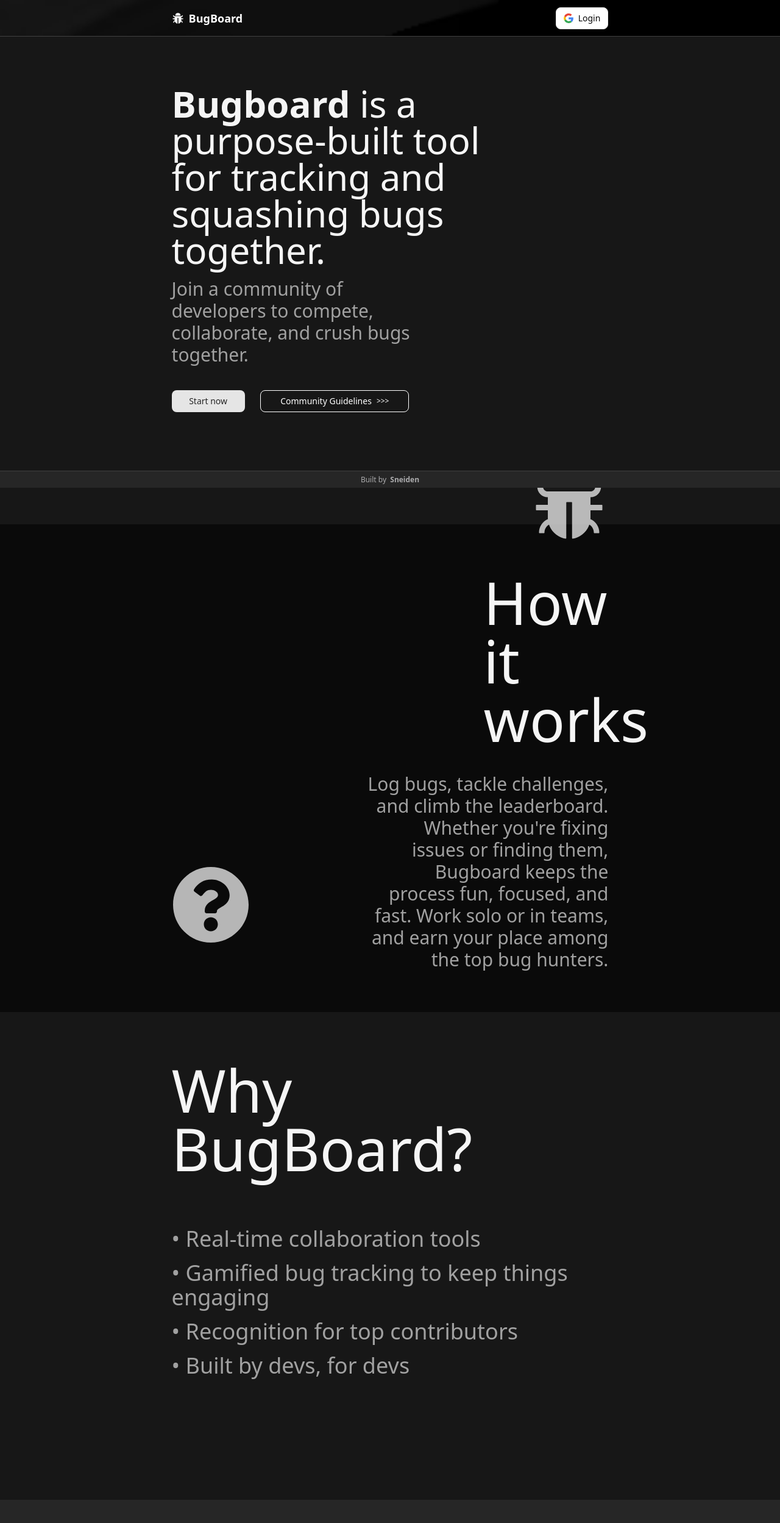
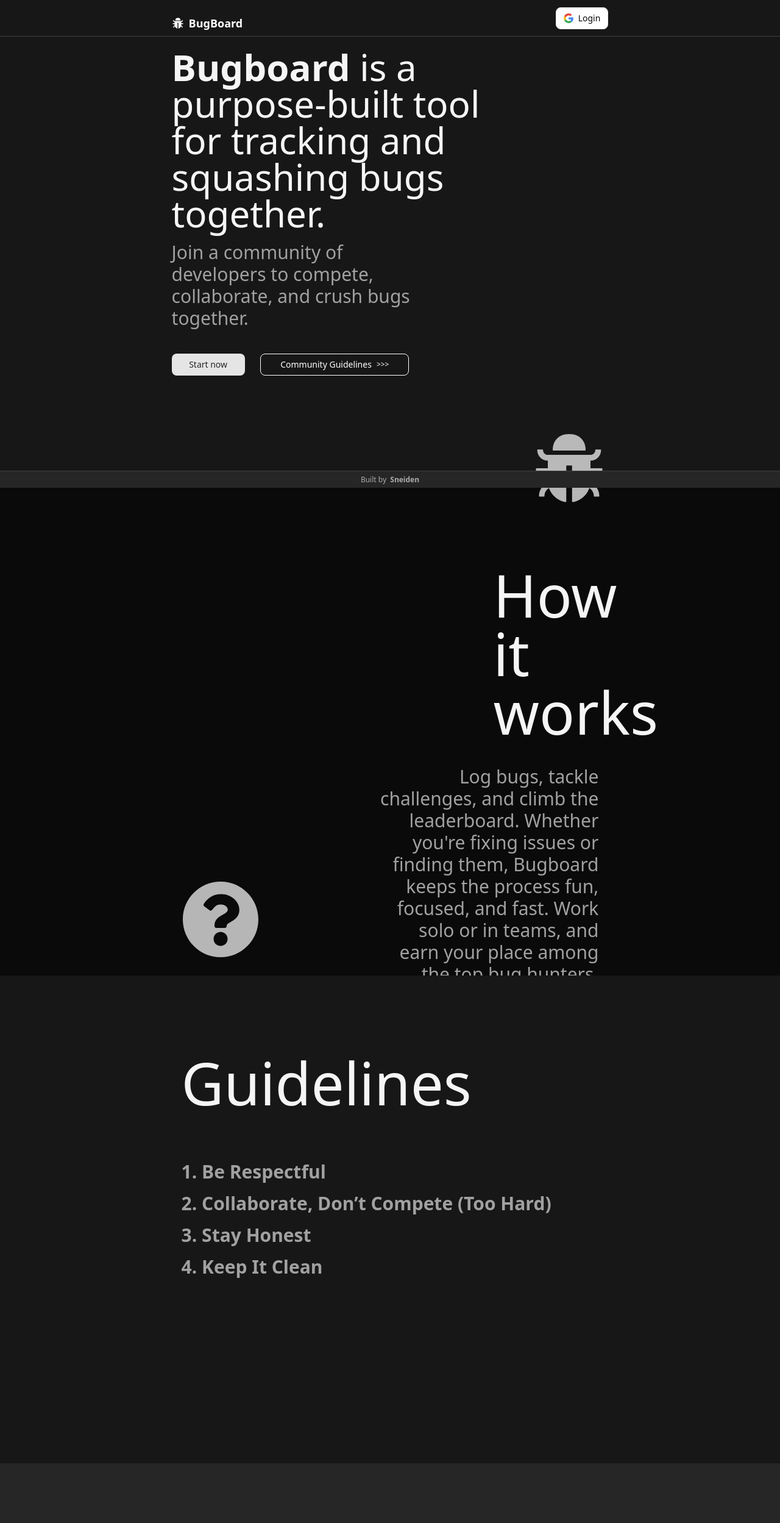
Before and after one commit to sneidenfernandes/issue-tracker, a Next.js app: page / in a window 1280 px wide. Shown: the top 2498 px of the page at 61% size. Before the commit the page ends 2460 px from the top, so only its background shows below. Built offline with nearby package versions, Linux system fonts and the light colour scheme; no server answers.

Commit message:
Dropdown added

```diff
--- /dev/null
+++ b/app/components/Dropdown.tsx
@@ -0,0 +1,28 @@
+import { useSession } from 'next-auth/react'
+import React from 'react'
+
+
+interface DropdownInput {
+    ref: React.Ref<HTMLDivElement | null>
+}
+
+const Dropdown = ({ref}: DropdownInput) => {
+    const {data:session} = useSession();
+
+
+  return (
+    <div ref={ref} id="dropdown" className="z-10 absolute  bg-neutral-700 divide-y divide-gray-100 rounded-lg shadow-sm w-60 mt-35">
+        <ul className="py-2 text-sm text-gray-700 dark:text-gray-200" aria-labelledby="dropdownDefaultButton">
+        <li>
+            <a href="#" className="block px-4 py-2 text-neutral-300 text-sm">{session?.user?.email}</a>
+        </li>
+
+        <li>
+            <a href="#" className="block px-4 py-2 text-neutral-400 hover:bg-neutral-600 rounded">Sign out</a>
+        </li>
+        </ul>
+    </div>
+  )
+}
+
+export default Dropdown
--- a/app/components/Footer.tsx
+++ b/app/components/Footer.tsx
@@ -2,7 +2,7 @@
 
 const Footer = () => {
   return (
-    <footer className='w-full fixed bottom-0 h-7 text-xs bg-neutral-800 text-zinc-200/70 flex justify-center items-center font-light border-t-[1px] border-neutral-700'>
+    <footer className='w-full fixed bottom-0 h-7 text-xs bg-neutral-800 text-zinc-200/70 flex justify-center items-center font-light border-t-[1px] border-neutral-700 z-300'>
       Built by
       &nbsp;
       <a href="https://sneiden.com" className='font-semibold hover:underline'>Sneiden</a>
--- a/app/components/Navbar.tsx
+++ b/app/components/Navbar.tsx
@@ -1,11 +1,11 @@
 "use client";
 import React from 'react';
-import {AiFillBug} from "react-icons/ai"
 import Link from 'next/link';
 import { useSession } from 'next-auth/react';
 import { Button } from '@/components/ui/button';
 import { GoogleLogo } from './icons/google-logo';
 import { signIn, signOut } from 'next-auth/react';
+import BugboardLogo from './icons/BugboardLogo';
 
 
 
@@ -14,20 +14,17 @@
 
 const Navbar = () => {
 
+
+
   return (
     <nav className='fixed h-15 border-b-[1px] border-neutral-700 top-0 w-full mx-auto flex justify-center items-center z-100'>
         <div className='flex justify-between'>
             <div className='flex flex-col justify-center'>
                 <div className='flex justify-between items-center min-w-[90vw] md:min-w-[80vw]  lg:min-w-[56vw]'>
                     <Link href="/">
-                        <div className='flex justify-center items-center text-white '>
-                            <AiFillBug className=' h-5 w-5'/>
-                            <p className='text-lg ml-2  font-inter font-bold'>BugBoard</p>
-                        </div>
+                        <BugboardLogo/>
                     </Link>
                     <AuthStatus/>
-
-
                 </div>
 
             </div>
@@ -42,7 +39,7 @@
     if(status === "unauthenticated"){
         return (
             <div>
-                <Button variant="outline" onClick={()=>{signIn("google")}}>
+                <Button variant="outline" onClick={()=>{signIn("google",{callbackUrl:'/home'})}}>
                     <GoogleLogo/>
                      Login
                 </Button>
@@ -58,7 +55,7 @@
     if(status === "authenticated"){
         return (
             <div>
-                <Button variant="outline" onClick={()=>{signOut()}}>
+                <Button variant="outline" onClick={()=>{signOut({callbackUrl:"/"})}}>
                      Logout
                 </Button>
             </div>
--- /dev/null
+++ b/app/components/Sidebar.tsx
@@ -0,0 +1,81 @@
+"use client";
+import React, { useState, useEffect, useRef } from 'react'
+import BugboardLogo from './icons/BugboardLogo'
+import { useSession } from 'next-auth/react';
+import Dropdown from './Dropdown';
+
+const Sidebar = () => {
+
+    const [dropdown, setDropdown] = useState<boolean>(false);
+
+    const {data:session} = useSession();
+    console.log(session);
+
+
+    const dropdownRef = useRef<HTMLDivElement | null>(null);
+
+    useEffect(()=>{
+
+        const handleOutsideclick = (event: MouseEvent) => {
+            if(dropdownRef.current && !dropdownRef.current.contains(event.target as Node)){
+                setDropdown(false);
+            }
+        }
+
+        document.addEventListener("mousedown", handleOutsideclick);
+
+        return () => document.removeEventListener("mousedown", handleOutsideclick)
+
+    },[dropdownRef]);
+
+
+
+  return (
+    <div className='h-screen min-w-70 rounded-xl bg-neutral-900 fixed left-0 z-200 flex flex-col justify-start items-center'>
+        <div className='w-full px-2'>
+
+        </div>
+        <BugboardLogo/>
+        <div className=' w-full px-2 flex text-xs flex-row justify-between text-neutral-400 mt-[2vh] items-center relative'>
+            <div className='flex flex-row'>
+                <div className='rounded-md w-6 h-6  bg-neutral-600 flex justify-center items-center mr-1 text-white'>{session?.user?.name?.slice(0,1)}</div>
+
+                <button onClick={()=> setDropdown(!dropdown)} className='font-semibold'>
+                    <svg xmlns="http://www.w3.org/2000/svg" fill="none" viewBox="0 0 24 24" strokeWidth={3} stroke="currentColor" className="size-3">
+                    <path strokeLinecap="round" strokeLinejoin="round" d="m19.5 8.25-7.5 7.5-7.5-7.5" />
+                    </svg>
+                </button>
+
+
+
+            </div>
+
+            {dropdown && <Dropdown ref={dropdownRef}/>}
+
+
+             <div className='mr-2 w-[30%] flex justify-evenly'>
+                <button className='hover:text-neutral-200 hover:bg-neutral-700 p-1 rounded'>
+                    <svg xmlns="http://www.w3.org/2000/svg" fill="none" viewBox="0 0 24 24" strokeWidth={1.5} stroke="currentColor" className="size-4">
+                    <path strokeLinecap="round" strokeLinejoin="round" d="m21 21-5.197-5.197m0 0A7.5 7.5 0 1 0 5.196 5.196a7.5 7.5 0 0 0 10.607 10.607Z" />
+                    </svg>
+                </button>
+
+                <button className='mb-1 hover:text-neutral-200 hover:bg-neutral-700 p-1 rounded '>
+                    <svg xmlns="http://www.w3.org/2000/svg" fill="none" viewBox="0 0 24 24" strokeWidth={1.5} stroke="currentColor" className="size-4">
+                    <path strokeLinecap="round" strokeLinejoin="round" d="m16.862 4.487 1.687-1.688a1.875 1.875 0 1 1 2.652 2.652L10.582 16.07a4.5 4.5 0 0 1-1.897 1.13L6 18l.8-2.685a4.5 4.5 0 0 1 1.13-1.897l8.932-8.931Zm0 0L19.5 7.125M18 14v4.75A2.25 2.25 0 0 1 15.75 21H5.25A2.25 2.25 0 0 1 3 18.75V8.25A2.25 2.25 0 0 1 5.25 6H10" />
+                    </svg>
+                </button>
+             </div>
+
+
+        </div>
+
+        <div>
+            {}
+        </div>
+
+    </div>
+  )
+}
+
+export default Sidebar
--- /dev/null
+++ b/app/components/icons/BugboardLogo.tsx
@@ -0,0 +1,13 @@
+import React from 'react'
+import { AiFillBug } from 'react-icons/ai'
+
+const BugboardLogo = () => {
+  return (
+    <div className='flex justify-center items-center text-white mt-[2vh]'>
+            <AiFillBug className=' h-5 w-5'/>
+            <p className='text-lg ml-2  font-inter font-bold'>BugBoard</p>
+    </div>
+  )
+}
+
+export default BugboardLogo
--- a/app/guidelines/page.tsx
+++ /dev/null
@@ -1,11 +0,0 @@
-import React from 'react'
-
-const Guidelines = () => {
-  return (
-    <div>
-        Guidelines
-    </div>
-  )
-}
-
-export default Guidelines;
--- /dev/null
+++ b/app/home/page.tsx
@@ -0,0 +1,14 @@
+import React from 'react'
+import Sidebar from '../components/Sidebar';
+
+
+const Home = () => {
+
+  return (
+    <div>
+        <Sidebar/>
+    </div>
+  )
+}
+
+export default Home;
--- a/app/layout.tsx
+++ b/app/layout.tsx
@@ -1,7 +1,6 @@
 
 import type { Metadata } from "next";
 import AuthProvider from "./auth/Provider";
-import Navbar from "./components/Navbar";
 import Footer from "./components/Footer";
 import styles from "./page.module.css"
 import "./globals.css";
@@ -23,9 +22,9 @@
       <body className="bg-neutral-800">
 
         <AuthProvider>
-          <Navbar/>
+
           <main className={` ${styles.background}`}>
-            <div className="pt-15 w-full">
+            <div className= "w-full">
               {children}
             </div>
           </main>
--- a/app/page.tsx
+++ b/app/page.tsx
@@ -1,12 +1,19 @@
+"use client";
 import { Button } from "@/components/ui/button";
+import { useRef } from "react";
 import { AiFillBug } from "react-icons/ai";
 import { FaQuestionCircle } from "react-icons/fa";
-
+import { signIn } from "next-auth/react";
+import Navbar from "./components/Navbar";
 
 export default function Home() {
+  const guidelineRef = useRef<HTMLDivElement | null>(null);
+  const toGuideline = () => {
+    guidelineRef.current?.scrollIntoView({behavior: "smooth"});
+  }
   return (
-  <>
-        <div className="flex flex-col  relative">
+  <>    <Navbar/>
+        <div className="flex flex-col ">
           <section className="bg-neutral-900 h-screen">
               <div className="mx-[5vw] md:mx-[10vw]  lg:mx-[22vw] mt-[10vh]">
                   <p className="font-inter text-4xl md:text-5xl lg:text-6xl  font-[450] text-neutral-100 mt-[4vh] mr-[5vw] md:mr-[15vw]">
@@ -14,9 +21,12 @@
                   <p className="font-roboto text-xl md:text-3xl font-[380] text-neutral-400  mt-[2vh] mr-[10vw] md:mr-[25vw]">Join a community of developers to compete, collaborate, and crush bugs together.</p>
 
                   <div className="flex  flex-row ">
-                    <Button className="max-w-30 px-4 py-2 md:px-8 md:py-4 bg-neutral-200 hover:bg-white mt-[5vh] text-neutral-800">Start now</Button>
+                    <Button onClick={()=> {
+                      signIn("google", {callbackUrl: "/home"});
 
-                     <Button className="min-w-50  px-4 py-2 md:px-8 md:py-4  bg-neutral-900 font-[300]  text-white  hover:bg-neutral-800 mt-[5vh] md:mt-[5vh] ml-[2vw] border-[1px] border-white">Community Guidelines
+                    }} className="max-w-30 z-50 px-4 py-2 md:px-8 md:py-4 bg-neutral-200 hover:bg-white mt-[5vh] text-neutral-800">Start now</Button>
+
+                     <Button onClick={toGuideline} className="min-w-50 z-50  px-4 py-2 md:px-8 md:py-4  bg-neutral-900 font-[300]  text-white  hover:bg-neutral-800 mt-[5vh] md:mt-[5vh] ml-[2vw] border-[1px] border-white">Community Guidelines
                         <span className="text-xs hover:underline">{`>>>`}</span>
                     </Button>
                   </div>
@@ -27,11 +37,11 @@
               </div>
           </section>
 
-          <section className="bg-neutral-950 h-screen">
-          <div className="mx-[5vw] md:mx-[10vw]  lg:mx-[22vw] mt-[10vh]">
+          <section className="bg-neutral-950 h-screen ">
+          <div className="mx-[5vw] md:mx-[10vw]  lg:mx-[22vw] mt-[10vh] p-4 ">
                   <p className="font-inter text-6xl md:text-7xl lg:text-8xl  font-[450] text-neutral-100 mt-[4vh] ml-[40vw]">
                    How it works</p>
-                  <p className="font-roboto text-right text-xl md:text-3xl font-[380] text-neutral-400  mt-[5vh] ml-[10vw] md:ml-[25vw]">Log bugs, tackle challenges, and climb the leaderboard. Whether you're fixing issues or finding them, Bugboard keeps the process fun, focused, and fast.
+                  <p className="font-roboto text-right text-xl md:text-3xl font-[380] text-neutral-400  mt-[5vh] ml-[10vw] md:ml-[25vw]">Log bugs, tackle challenges, and climb the leaderboard. Whether {`you're`} fixing issues or finding them, Bugboard keeps the process fun, focused, and fast.
                   Work solo or in teams, and earn your place among the top bug hunters.</p>
 
                   <div className="text-9xl animate-bounce opacity-70 md:flex justify-start pb-[50vh] mb-[50vh] text-white hidden">
@@ -40,15 +50,15 @@
               </div>
           </section>
 
-          <section className="bg-neutral-900 h-screen">
-          <div className="mx-[5vw] md:mx-[10vw]  lg:mx-[22vw] mt-[10vh]">
-                  <p className="font-inter text-6xl md:text-6xl lg:text-8xl  font-[450] text-neutral-100 mt-[4vh] mr-[40vw]">
-                   Why BugBoard? </p>
-                 <ul className="text-neutral-400 mt-[10vh] space-y-4 text-2xl md:text-3xl lg:text-4xl ">
-                    <li>• Real-time collaboration tools</li>
-                    <li>• Gamified bug tracking to keep things engaging</li>
-                    <li>• Recognition for top contributors</li>
-                    <li>• Built by devs, for devs</li>
+          <section className="bg-neutral-900 h-screen" ref={guidelineRef}>
+          <div className="mx-[5vw] md:mx-[10vw]  lg:mx-[22vw] mt-[10vh] p-4">
+                  <p className="font-inter flex justify-start text-6xl md:text-6xl lg:text-8xl  font-[450] text-neutral-100 mt-[4vh] mr-[40vw]">
+                   Guidelines </p>
+                 <ul className="text-neutral-400 mt-[10vh] font-semibold space-y-4  text-xl md:text-02xl lg:text-3xl ">
+                    <li>  1. Be Respectful</li>
+                    <li>  2. Collaborate, Don’t Compete (Too Hard)</li>
+                    <li>  3. Stay Honest</li>
+                    <li>  4. Keep It Clean</li>
                  </ul>
             </div>
           </section>
```
